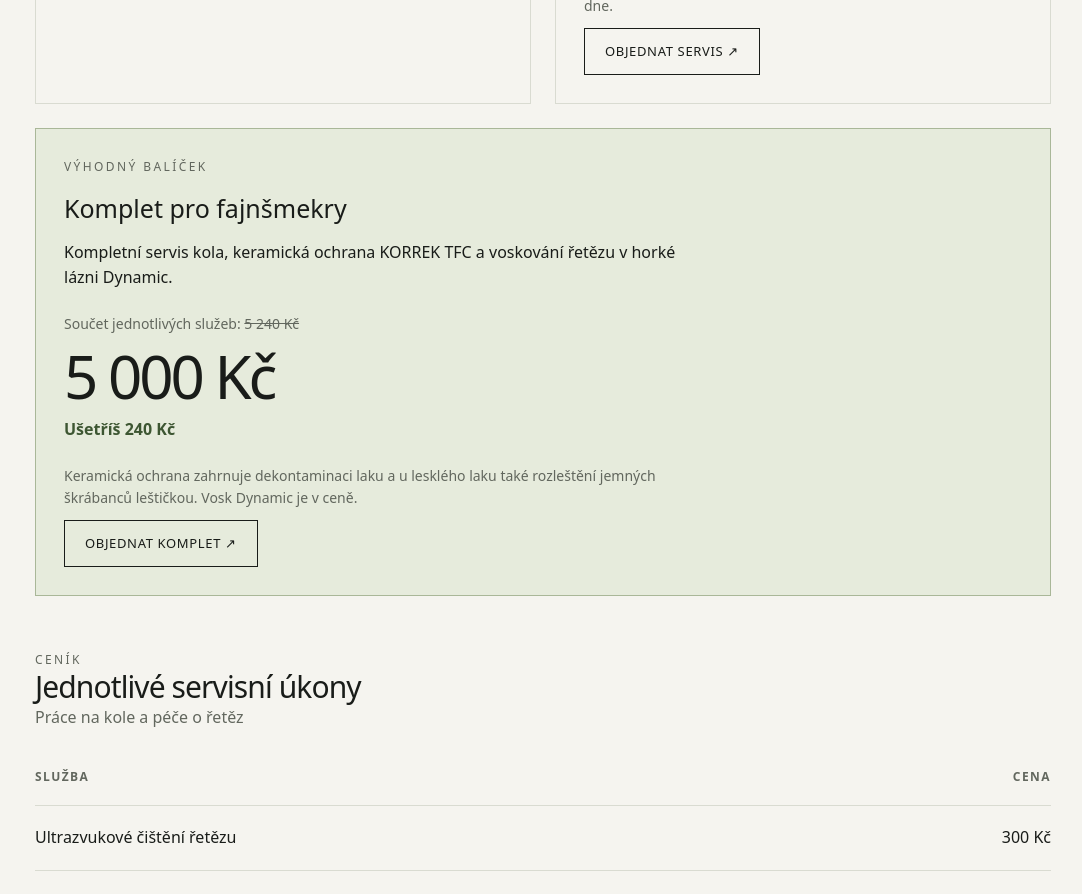
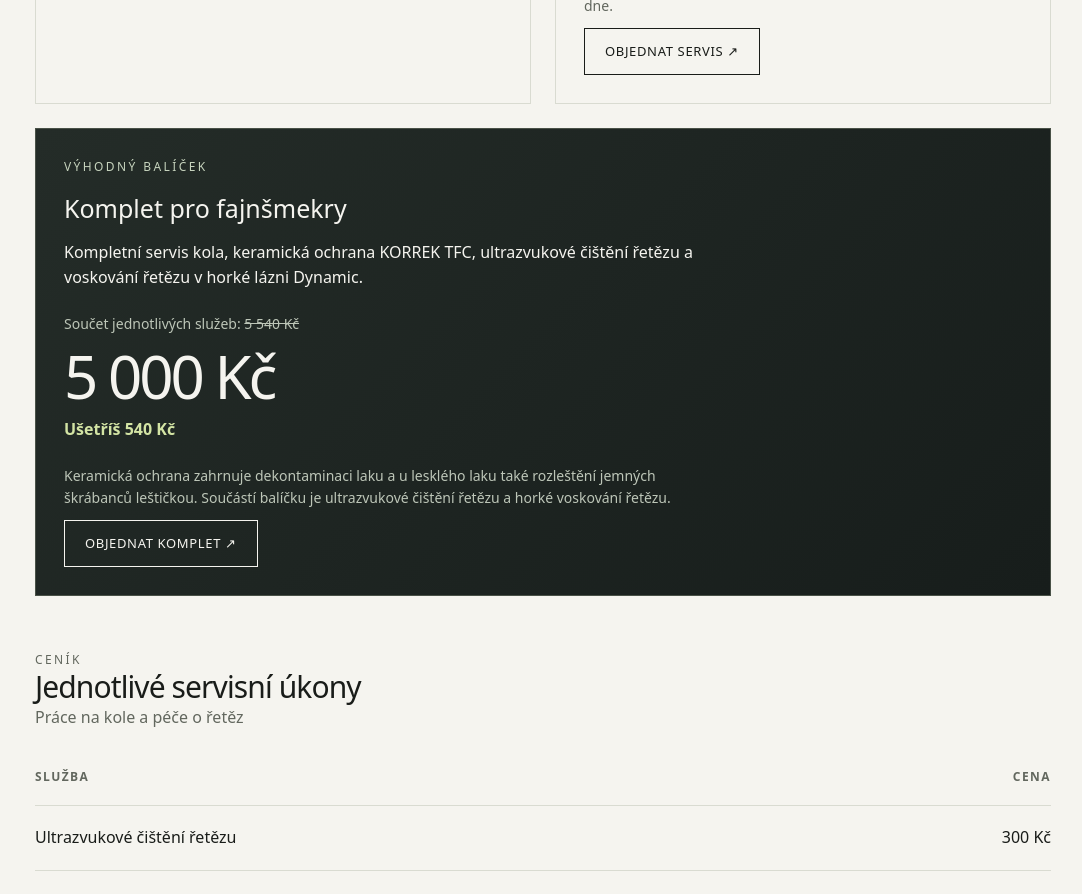
Before and after one commit to marcelboranek-beep/cyclinglab-live, a Next.js app: page /cenik in a window 1280 px wide. Shown: the part 2220-3114 px from the top of the page, without its empty margins (97-1179 px from the left). Built offline with nearby package versions, Linux system fonts and the light colour scheme.

Commit message:
Match premium bundle to dark theme and include ultrasonic cleaning

```diff
--- a/app/cenik/cenik.css
+++ b/app/cenik/cenik.css
@@ -468,7 +468,10 @@
   }
 }
 
-.price-page .bundle { grid-column: 1 / -1; background: #e6ebdc; border-color: #a9b798; }
-.price-page .bundle-original { color: var(--muted); margin-top: 22px; font-size: 14px; }
+.price-page .bundle { grid-column: 1 / -1; background: linear-gradient(135deg, #242c28, #171d1b); border-color: #495147; color: #f5f4ef; }
+.price-page .bundle-original { color: #bdc6b8; margin-top: 22px; font-size: 14px; }
 .price-page .bundle .price { margin: 8px 0; font-size: clamp(42px, 6vw, 60px); }
-.price-page .bundle-saving { font-weight: 600; color: #3d5632; }
+.price-page .bundle-saving { font-weight: 600; color: #d3e4a4; }
+
+.price-page .bundle .eyebrow { color: #c6d3bd; }
+.price-page .bundle .note { color: #bdc6b8; }
--- a/app/cenik/page.tsx
+++ b/app/cenik/page.tsx
@@ -152,11 +152,11 @@ export default function CenikPage() {
               <article className="package bundle">
                 <div className="eyebrow">Výhodný balíček</div>
                 <h3>Komplet pro fajnšmekry</h3>
-                <p>Kompletní servis kola, keramická ochrana KORREK TFC a voskování řetězu v horké lázni Dynamic.</p>
-                <p className="bundle-original">Součet jednotlivých služeb: <s>5 240 Kč</s></p>
+                <p>Kompletní servis kola, keramická ochrana KORREK TFC, ultrazvukové čištění řetězu a voskování řetězu v horké lázni Dynamic.</p>
+                <p className="bundle-original">Součet jednotlivých služeb: <s>5 540 Kč</s></p>
                 <p className="price">5 000 Kč</p>
-                <p className="bundle-saving">Ušetříš 240 Kč</p>
-                <p className="note">Keramická ochrana zahrnuje dekontaminaci laku a u lesklého laku také rozleštění jemných škrábanců leštičkou. Vosk Dynamic je v ceně.</p>
+                <p className="bundle-saving">Ušetříš 540 Kč</p>
+                <p className="note">Keramická ochrana zahrnuje dekontaminaci laku a u lesklého laku také rozleštění jemných škrábanců leštičkou. Součástí balíčku je ultrazvukové čištění řetězu a horké voskování řetězu.</p>
                 <a className="btn" href="/#servis">OBJEDNAT KOMPLET ↗</a>
               </article>
             </div>
--- a/app/page.tsx
+++ b/app/page.tsx
@@ -367,7 +367,7 @@ export default function CustomCyclingLab() {
     <option value="Kompletní servis 2900 Kč">Kompletní servis – 2 900 Kč</option>
     <option value="Kompletní servis + keramická ochrana KORREK TFC 4890 Kč">Kompletní servis + keramická ochrana KORREK TFC – 4 890 Kč</option>
     <option value="Kompletní servis + horké voskování Dynamic 3250 Kč">Kompletní servis + horké voskování řetězu Dynamic – 3 250 Kč</option>
-    <option value="Komplet pro fajnšmekry (kompletní servis + keramika + horké voskování Dynamic) 5000 Kč">Komplet pro fajnšmekry – servis + keramika + horké voskování – 5 000 Kč</option>
+    <option value="Komplet pro fajnšmekry (kompletní servis + keramika + ultrazvukové čištění + horké voskování Dynamic) 5000 Kč">Komplet pro fajnšmekry – servis + keramika + čištění a horké voskování řetězu – 5 000 Kč</option>
     <option value="Ultrazvukové čištění řetězu 300 Kč">Ultrazvukové čištění řetězu – 300 Kč</option>
     <option value="Horké voskování Dynamic 350 Kč">Horké voskování řetězu Dynamic – 350 Kč</option>
   </select>
```
